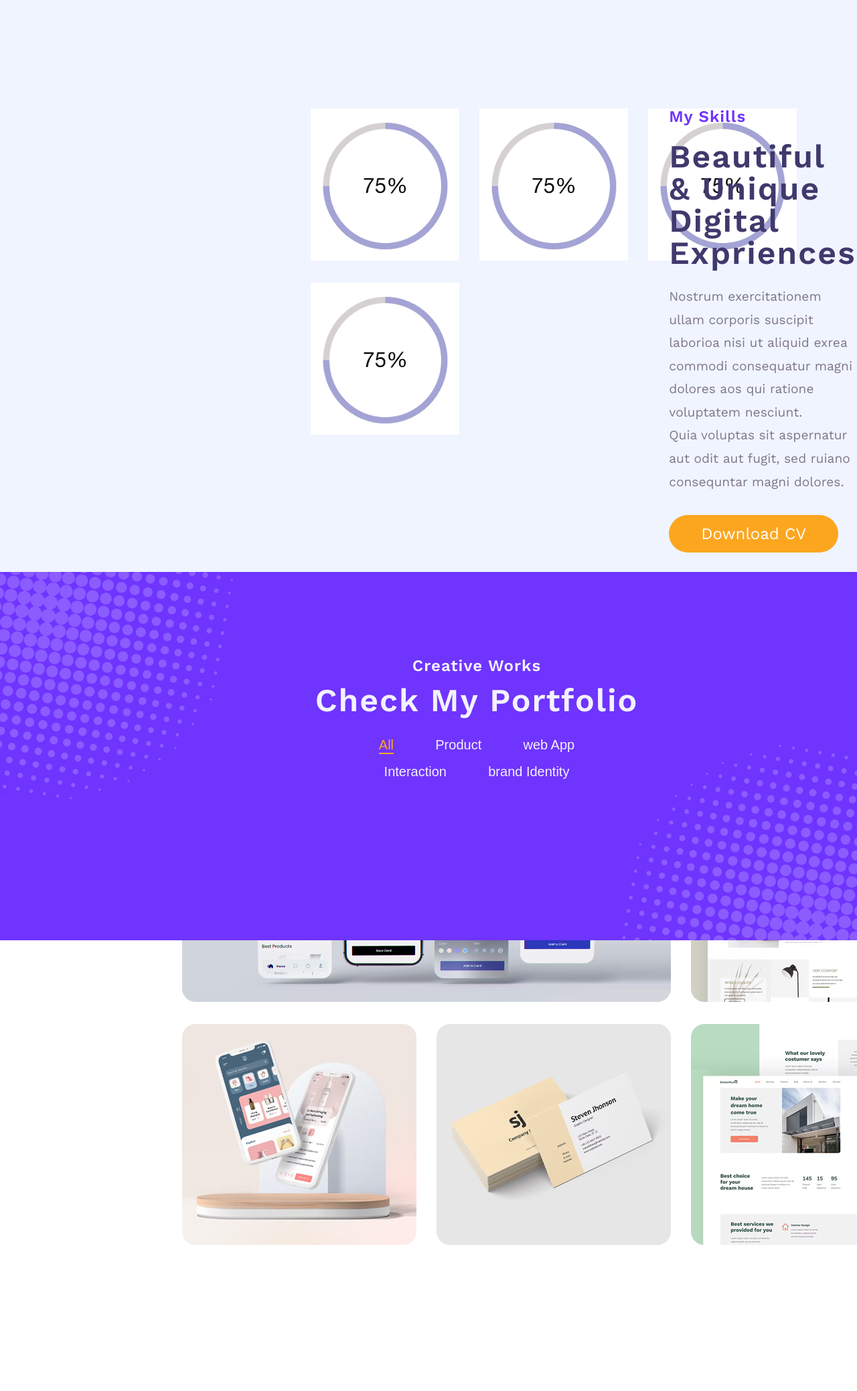
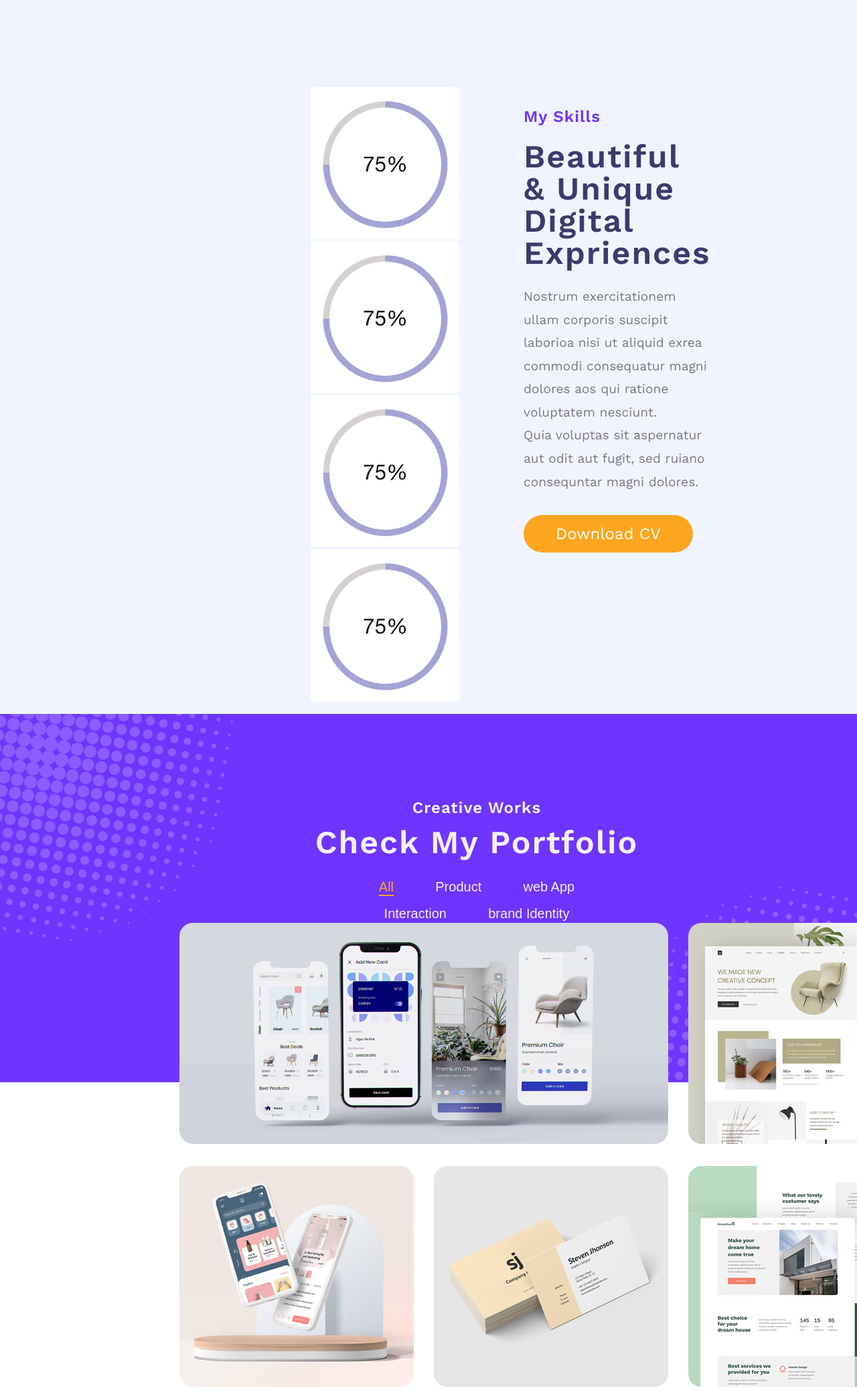
Before and after one commit to anniwalvekar/portfolio, a plain HTML site: page index.html in a window 1280 px wide. Shown: the part 2080-4157 px from the top of the page at 67% size. Drawn offline with nearby package versions, Linux system fonts and the light colour scheme.

Commit message:
changes in portfolio body

```diff
--- a/css/style.css
+++ b/css/style.css
@@ -188,6 +188,7 @@ footer {
   width: 100vw;
   padding: 2rem;
   color: #7d7789;
+  position: relative;
 }
 .footer-content {
   display: flex;
@@ -278,6 +279,13 @@ a.icon-l:hover {
   padding: 20px 0;
   text-align: center;
 }
+/* .footer-container {
+  width: 100%;
+  padding-left: 20px;
+  padding-right: 26px;
+  margin-right: auto;
+  margin-left: auto;
+} */
 .footer-bottom p {
   font-size: 1rem;
   text-transform: capitalize;
@@ -389,7 +397,7 @@ a.icon-l:hover {
   /* margin-top: 7rem; */
 }
 .skills-title {
-  margin-left: 4rem;
+  margin-left: 6rem;
   text-align: left;
   margin-top: 2rem;
 }
@@ -419,12 +427,11 @@ a.icon-l:hover {
 
 .grid {
   display: grid;
-  column-gap: 6.4rem;
-  row-gap: 9.6rem;
+  grid-gap: 20px;
   margin-bottom: 9.6rem;
 }
 .grid--2-cols {
-  grid-template-rows: repeat(1fr, 1fr);
+  grid-template-columns: repeat(2, 1fr);
 }
 .grid--center-v {
   align-items: center;
@@ -505,12 +512,14 @@ a.icon-l:hover {
 /************************************/
 .portfolio-body {
   margin-top: -270px;
+  /* padding: 5rem 5rem 8rem 8rem; */
 }
 .portfolio-body-cols {
-  overflow: hidden;
+  position: relative;
+  padding-right: 10rem;
 }
 
-.grid {
+.portfolio-grid {
   display: grid;
   grid-template-columns: repeat(3, 1fr);
   grid-gap: 30px;
--- a/index.html
+++ b/index.html
@@ -108,7 +108,7 @@
      </secttion>
      <section class="section-skills">
          <div class="container skill-block">
-             <div class="grid grid--2-cols grid--center-v">
+             <div class="skill-grid grid--2-cols grid--center-v">
                  <div class="step-img-box">
                      <img src="images/progress-01.png" class="step-img" alt="iphone app prefernce screen app">
                  </div>
@@ -148,7 +148,7 @@
         </div>
 </section>
 <section class="portfolio-body portfolio-body-cols ">
-    <div class="container grid">
+    <div class="container portfolio-grid">
         <div class="grid-cols-1" >
             <figure>
                 <img src="images/portfolio-img1.png " alt="portfolio-img">
@@ -244,8 +244,8 @@
         </div>
     </div>
 </section>
-<footer>
-    <div class="footer-content">
+<footer class="container">
+    <div class="footer-content portfolio-cols">
         <a href="#">
             <img class="footer-logo" src="images/footer-logo.png" alt="logo of foliofix">
         </a>
@@ -270,7 +270,7 @@
 
             </ul>
         </div>
-        <footer class="footer-bottom">
+        <footer class="footer-bottom footer-container">
             <p>copyright 2022 FolioFlix.com All rights reserved.</p>
         </footer>
     </div>
```
